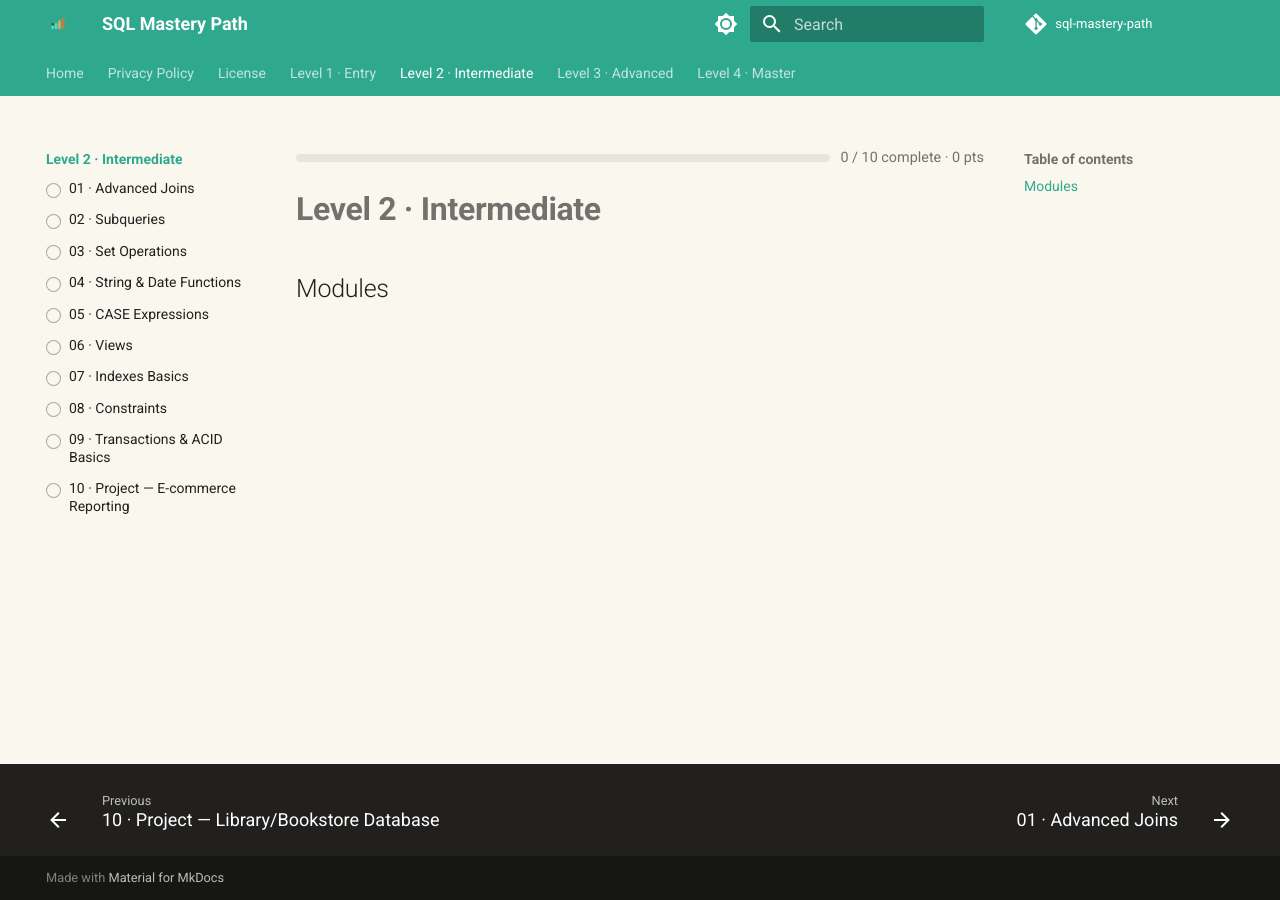
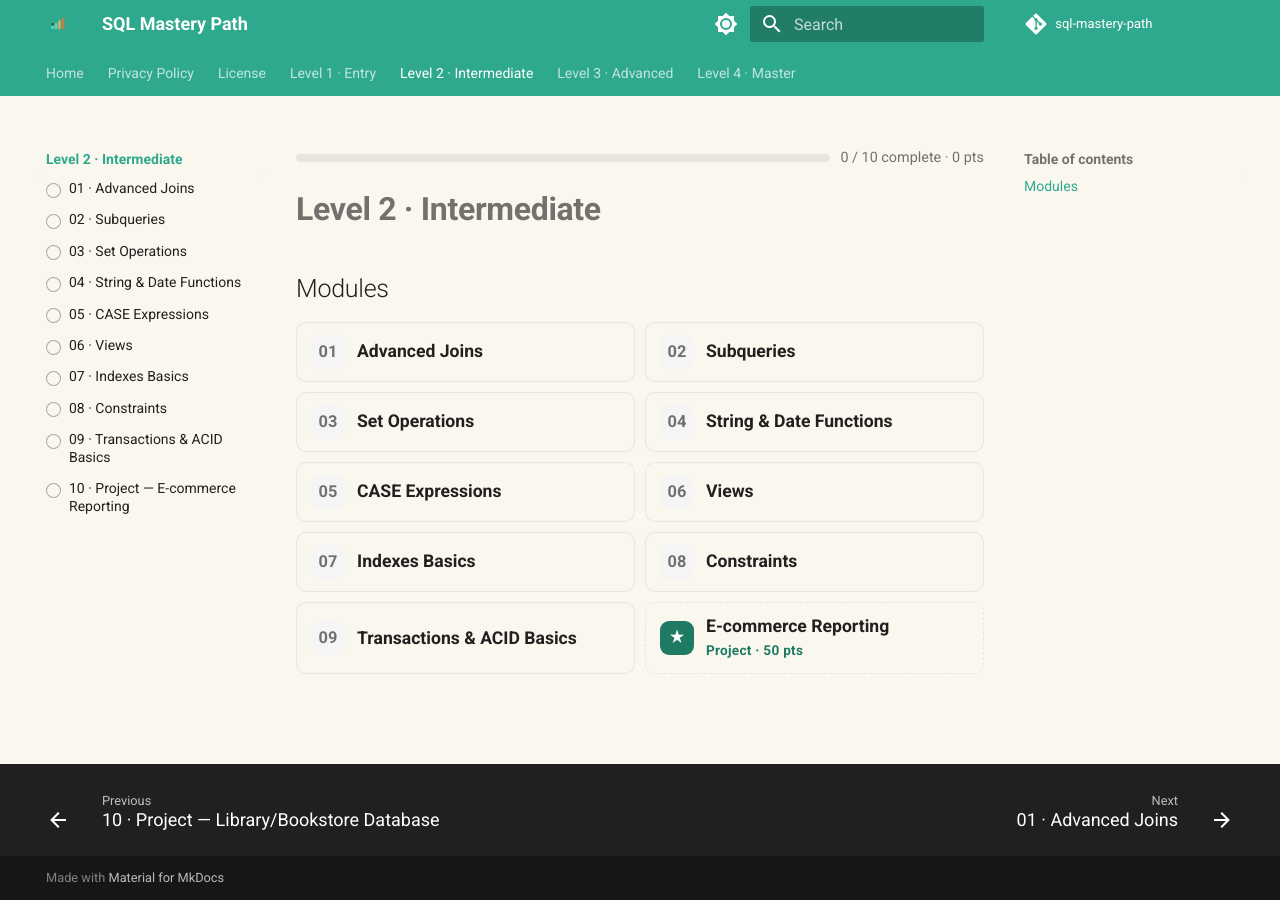
Before and after one commit to SIGILIPELLI/sql-mastery-path, an MkDocs documentation site: the page built from docs/level-2/index.md, in a window 1280 px wide. Built offline with MkDocs 1.6.1 and Material for MkDocs 9.7.7, drawn with Linux system fonts in a browser that asks for light colours; comment, search, counter and statistics services are not loaded; part of the change alters nothing that is shown.

Commit message:
Fix missing module list links on level overview pages
Several level-N/index.md pages listed module titles as plain text
instead of links, so the client-side tile enhancer found no <a>
inside each list item and replaced the list with an empty grid —
the "Modules" heading rendered with nothing underneath. Converted
each affected list to link to its real lesson file per mkdocs.yml's
nav; levels already linked correctly are untouched.

Co-Authored-By: Claude Sonnet 5 <noreply@anthropic.com>
Claude-Session: https://claude.ai/code/session_01Hje8nqbBP9V9WQ3JEcJc69

```diff
--- a/docs/level-2/index.md
+++ b/docs/level-2/index.md
@@ -2,13 +2,13 @@
 
 ## Modules
 
-1. Advanced Joins
-2. Subqueries
-3. Set Operations
-4. String & Date Functions
-5. CASE Expressions
-6. Views
-7. Indexes Basics
-8. Constraints
-9. Transactions & ACID Basics
-10. Project — E-commerce Reporting
+1. [Advanced Joins](01-advanced-joins.md)
+2. [Subqueries](02-subqueries.md)
+3. [Set Operations](03-set-operations.md)
+4. [String & Date Functions](04-string-date-functions.md)
+5. [CASE Expressions](05-case-expressions.md)
+6. [Views](06-views.md)
+7. [Indexes Basics](07-indexes-basics.md)
+8. [Constraints](08-constraints.md)
+9. [Transactions & ACID Basics](09-transactions-acid.md)
+10. [Project — E-commerce Reporting](10-project-ecommerce-reporting.md)
```
